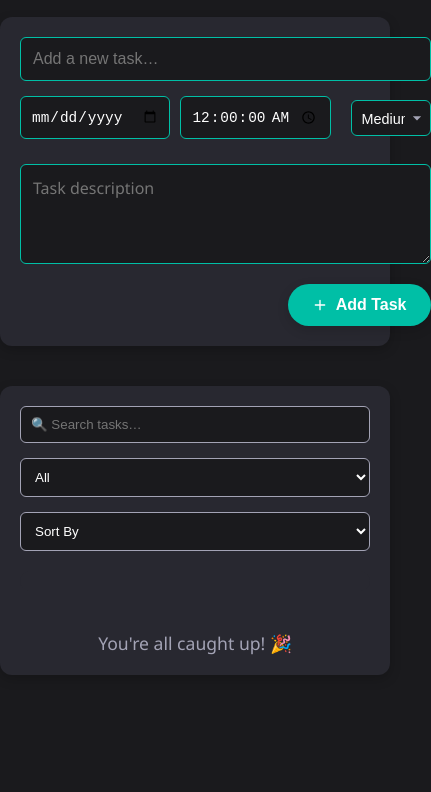
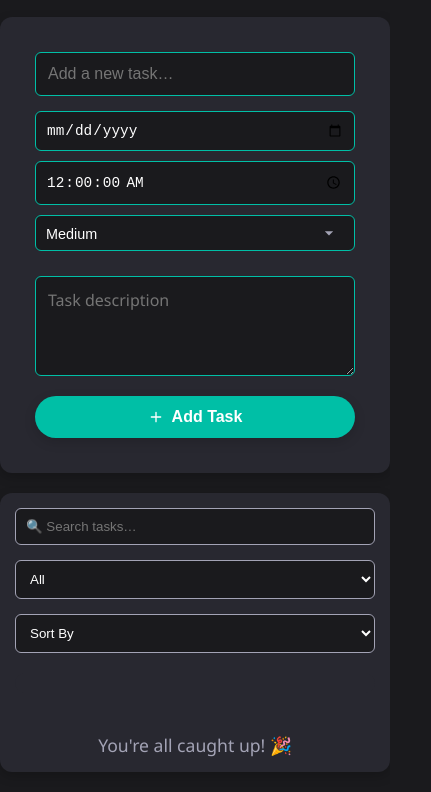
Before and after one commit to Smartyjoe/todo-app, a plain HTML site: page index.html in a window 390 px wide. Shown: the part 78-870 px from the top of the page, 431 px wide, since content can reach past the window. Before the commit the page ends 844 px from the top, so only its background shows below. Drawn offline with Linux system fonts and the light colour scheme.

Commit message:
Update style.css
enhanced responsiveness

```diff
--- a/style.css
+++ b/style.css
@@ -42,20 +42,24 @@
     cursor: pointer;
   }
 
+  /* Existing wrapper styles remain the same */
 .wrapper {
-    max-width: 700px; margin: 0 auto 40px;
-    padding: 20px; background: var(--card);
-    border-radius: 12px; box-shadow: 0 4px 12px rgba(0,0,0,0.2);
-    display: flex; flex-direction: column; gap: 20px;
+  max-width: 700px;
+  margin: 0 auto 40px;
+  padding: 20px;
+  background: var(--card);
+  border-radius: 12px;
+  box-shadow: 0 4px 12px rgba(0,0,0,0.2);
+  display: flex;
+  flex-direction: column;
+  gap: 20px;
 }
 
-  /* Form */
+/* Form grid layout */
 .todo-form {
-    display: grid; grid-template-columns: 1fr auto auto auto; gap: 10px;
-}
-    gap: 15px; /* Increased gap for better spacing */
-    padding: 20px; /* Added padding to the form */
-    border-radius: 8px; /* Optional: rounded corners for the form */
+  display: grid;
+  gap: 15px;
+  padding: 20px;
 }
 
 .task-title-container {
@@ -70,28 +74,6 @@
   padding: 12px;
   width: 100%;
   font-size: 1rem;
-  }
-
-  .date-time-priority-container {
-    display: flex;
-    align-items: center;
-    gap: 20px; /* Space between date/time and selector */
-    margin-bottom: 10px; /* Space below date/time and selector */
-  }
-
-  .date-time-container {
-    display: flex;
-    gap: 10px;
-  }
-
-  .date-input,
-  .time-input {
-    border: 1px solid var(--accent);
-    border-radius: 6px;
-    background: var(--bg);
-    color: var(--text);
-    padding: 10px;
-    font-size: 0.9rem;
 }
 
 .priority-select {
@@ -161,6 +143,74 @@
   box-shadow: 0 6px 12px rgba(0, 0, 0, 0.2);
   opacity: 0.9;
 }
+
+/* Responsive adjustments for form elements */
+.date-time-priority-container {
+  display: flex;
+  flex-wrap: wrap;
+  gap: 15px;
+  margin-bottom: 10px;
+}
+
+.date-time-container {
+  display: flex;
+  gap: 10px;
+  flex: 1;
+  min-width: 250px; /* Minimum width before wrapping */
+}
+
+.date-input,
+.time-input {
+  flex: 1;
+  width: 100%;
+  max-width: 100%;
+  border: 1px solid var(--accent);
+  border-radius: 6px;
+  background: var(--bg);
+  color: var(--text);
+  padding: 10px;
+  font-size: 0.9rem;
+}
+
+.priority-select {
+  min-width: 100px;
+  width: auto;
+  flex: 0 0 auto;
+  /* Keep existing styles, but remove fixed width */
+}
+
+/* Mobile responsiveness */
+@media (max-width: 600px) {
+  .wrapper {
+      padding: 15px;
+      margin-bottom: 20px;
+  }
+
+  .date-time-container {
+      flex-direction: column;
+      min-width: unset;
+      width: 100%;
+  }
+
+  .date-time-priority-container {
+      gap: 10px;
+  }
+
+  .priority-select {
+      width: 100%;
+  }
+
+  .add-button-container {
+      width: 100%;
+  }
+
+  .add-button-container .btn {
+      width: 100%;
+      justify-content: center;
+  }
+}
+
+/* Existing input/button styles remain the same */
 
 
   /* Controls */
```
Lines whose indentation alone changed are shown as unchanged.
